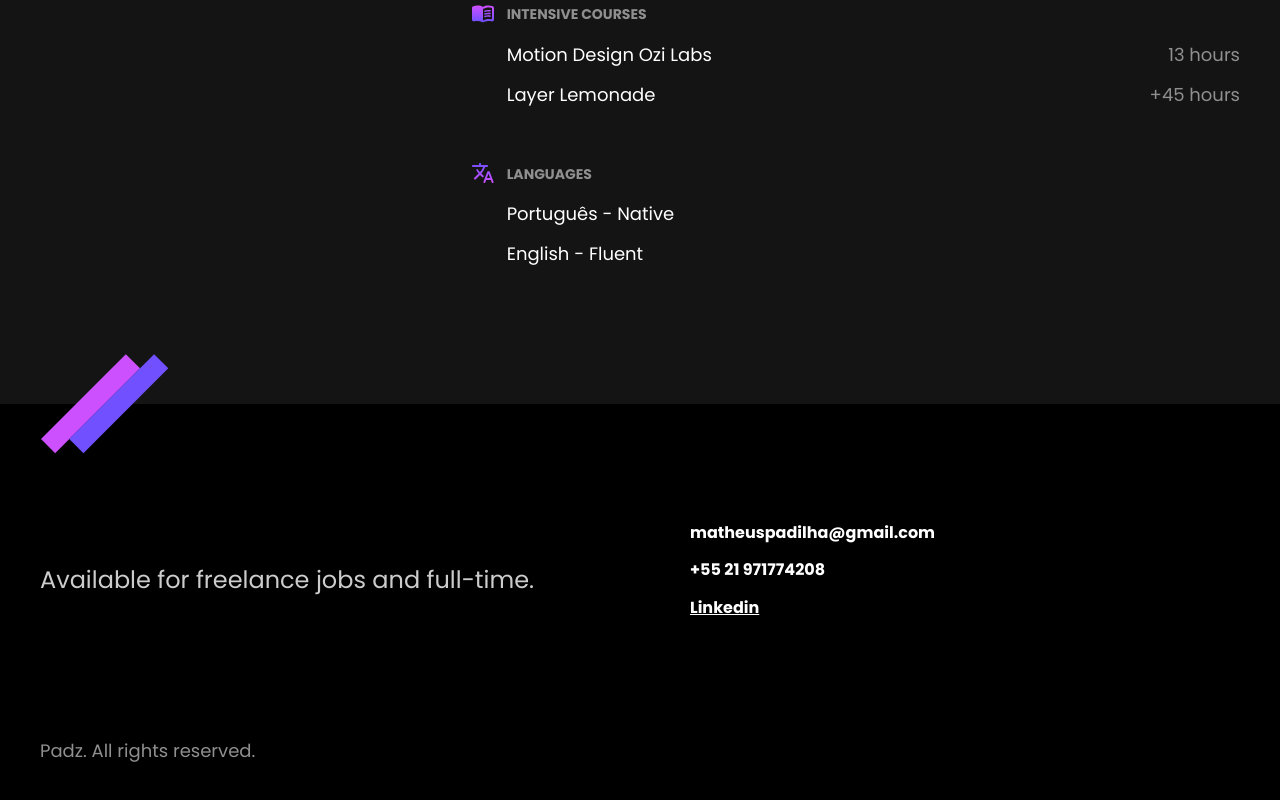
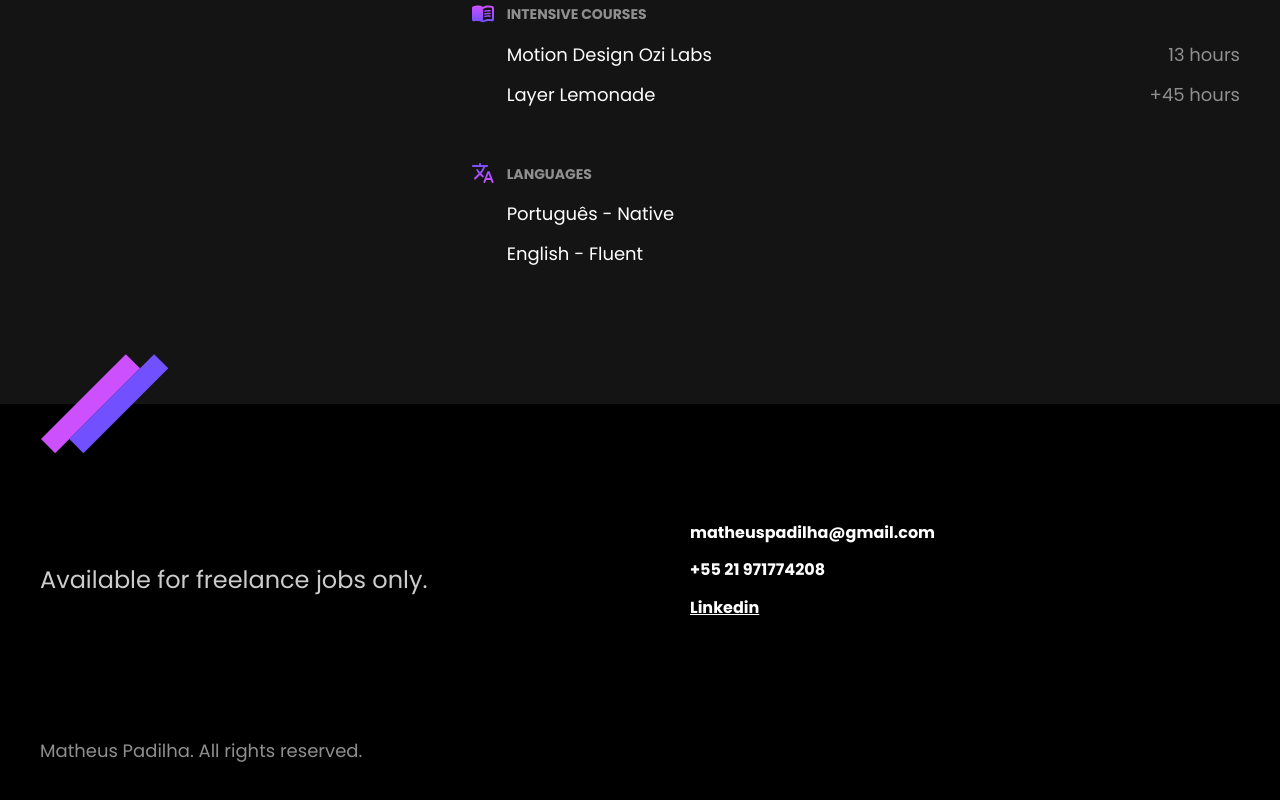
Before and after one commit to matheuspadz/matheuspadz.github.io, a plain HTML site: page index.html in a window 1280 px wide. Shown: the part 1914-2714 px from the top of the page. Drawn offline with Linux system fonts and the light colour scheme.

Commit message:
contact update

```diff
--- a/index.html
+++ b/index.html
@@ -146,7 +146,7 @@
 
   <footer class="footer" id="contato">
     <div class="footer-container">
-      <p class="footer-texto">Available for freelance jobs and full-time.
+      <p class="footer-texto">Available for freelance jobs only.</p>
       <ul class="footer-contato">
         <li>
           matheuspadilha@gmail.com
@@ -156,7 +156,7 @@
 
       </ul>
 
-      <p class="footer-copy">Padz. All rights reserved.</p>
+      <p class="footer-copy">Matheus Padilha. All rights reserved.</p>
 
     </div>
 
```
